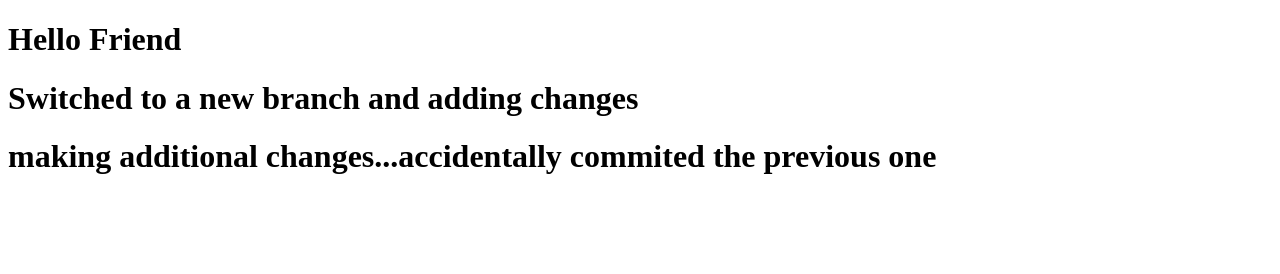
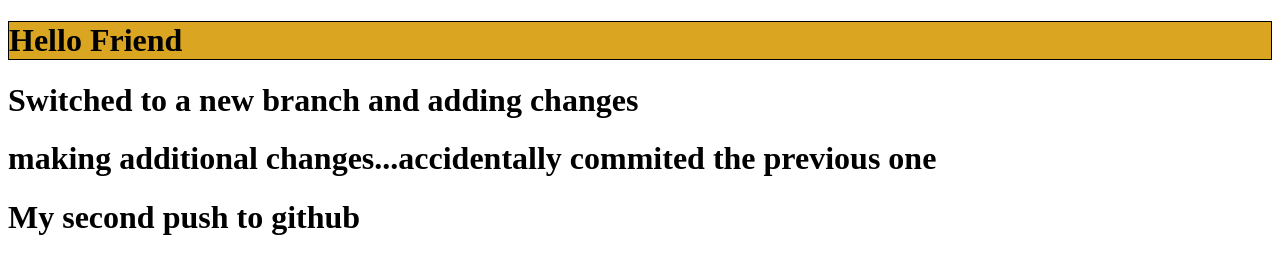
Before and after one commit to Rukeeo1/git_essentials_practice, a plain HTML site: page index.html in a window 1280 px wide. Drawn offline with Linux system fonts and the light colour scheme.

Commit message:
added style sheet and color

```diff
--- a/index.html
+++ b/index.html
@@ -4,11 +4,14 @@
     <meta charset="UTF-8">
     <meta name="viewport" content="width=device-width, initial-scale=1.0">
     <meta http-equiv="X-UA-Compatible" content="ie=edge">
+    <link rel="stylesheet" href="style.css">
     <title>Document</title>
 </head>
 <body>
-    <h1>Hello Friend</h1>
+    <h1 id="green">Hello Friend</h1>
     <h1>Switched to a new branch and adding changes</h1>
     <h1>making additional changes...accidentally commited the previous one</h1>
+    <!-- i am adding this guy so i can push -->
+    <h1>My second push to github</h1>
 </body>
 </html>
--- /dev/null
+++ b/style.css
@@ -0,0 +1,4 @@
+#green{
+    background-color: goldenrod;
+    border: 1px solid;
+}
```
